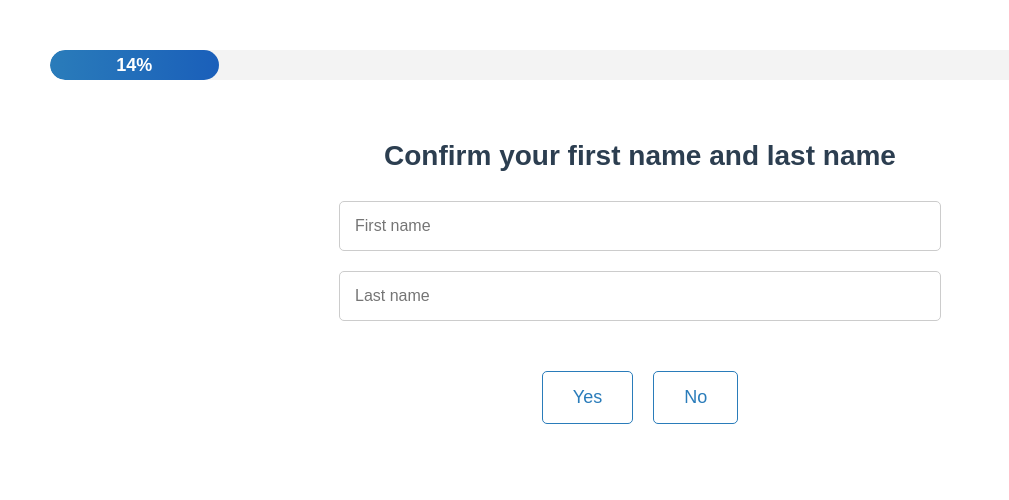
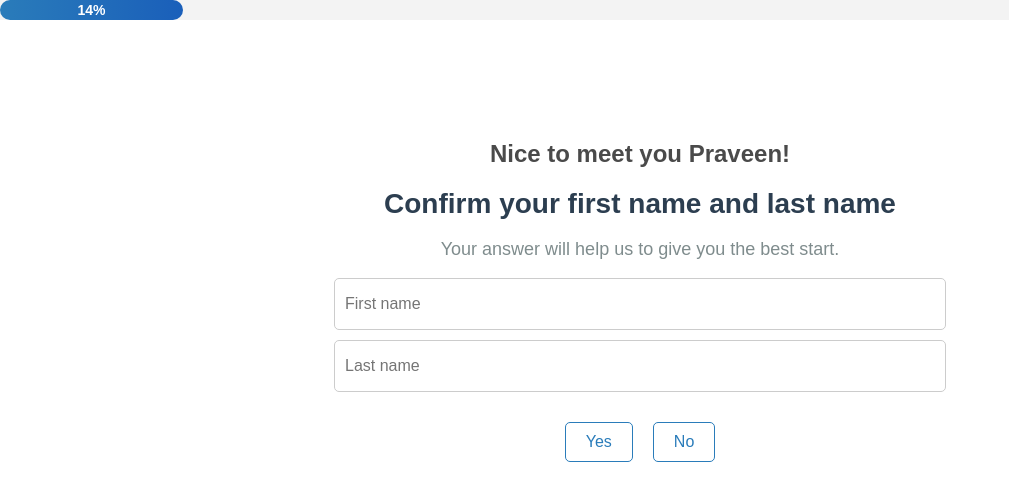
Before and after one commit to praveenATseertree/ReactQuestionPage, a React (Create React App) app: page / in a window 1280 px wide. Shown: the top 500 px of the page, without its empty margins (0-1009 px from the left). Built offline with nearby package versions, Linux system fonts and the light colour scheme.

Commit message:
fixed the prog bar,input fields,greetings and back button

```diff
--- a/src/Questionnaire.css
+++ b/src/Questionnaire.css
@@ -2,17 +2,38 @@
   text-align: center;
   padding: 50px;
   font-family: Arial, sans-serif;
+  position: relative; /* Add this line */
 }
 
-.progress-bar-container {
+/*.progress-bar-container {
   width: 100%;
   background-color: #f3f3f3;
   height: 30px;
   margin-bottom: 20px;
   border-radius: 15px;
   overflow: hidden;
-  position: relative;
+  position: fixed;
+  top: 0;
+  left: 0;
+  right: 0;
+  z-index: 999;
+}*/
+
+.progress-bar-container {
+  width: 100%;
+  background-color: #f3f3f3;
+  height: 20px;
+  margin-bottom: 20px;
+  border-top-right-radius: 15px; /* Rounded only on the right side */
+  border-bottom-right-radius: 15px; /* Rounded only on the right side */
+  overflow: hidden;
+  position: fixed;
+  top: 0;
+  left: 0;
+  right: 0;
+  z-index: 999;
 }
+
 
 .progress-bar {
   height: 100%;
@@ -30,17 +51,20 @@
   position: absolute;
   width: 100%;
   text-align: center;
-  font-size: 18px;
+  font-size: 14px;
 }
 
 .header {
   display: flex;
   justify-content: space-between;
   align-items: center;
+  margin-top: 50px; /* Add this line to give space from top */
 }
 
 .back-button {
-  margin-top: 20px;
+  position: absolute;
+  top: 50px; /* Adjust the position as needed */
+  left: 20px;
 }
 
 .back-button a {
@@ -82,10 +106,10 @@
   background-color: white;
   border: 1px solid #2a7cba;
   color: #2a7cba;
-  padding: 15px 30px;
-  font-size: 18px;
-  margin: 10px;
+  padding: 10px 20px;
+  font-size: 16px;
   cursor: pointer;
+  margin: 0 10px;
   border-radius: 5px;
   transition: background-color 0.3s, color 0.3s;
 }
@@ -97,35 +121,54 @@
 
 .submit-button {
   background-color: #2a7cba;
+  color: white;
+  padding: 10px 20px;
+  font-size: 16px;
+  cursor: pointer;
+  margin: 0 10px;
+  border-radius: 5px;
   border: none;
-  color: white;
-  padding: 15px 30px;
-  font-size: 18px;
-  cursor: pointer;
-  border-radius: 5px;
+  transition: background-color 0.3s;
 }
 
+.submit-button:disabled {
+  background-color: #cccccc;
+  cursor: not-allowed;
+}
+
+/*.input-field {
+  display: block;
+  width: 50%;
+  margin: 10px auto;
+  padding: 10px;
+  font-size: 16px;
+  border: 1px solid #cccccc;
+  border-radius: 5px;
+}*/
+
 .input-field {
-  width: calc(50% - 20px);
-  padding: 15px;
-  margin: 10px;
+  display: block;
+  width: 50%;
+  height: 30px;
+  margin: 10px auto;
+  padding: 10px;
   font-size: 16px;
-  border: 1px solid #ccc;
+  border: 1px solid #cccccc;
   border-radius: 5px;
-  transition: border-color 0.3s;
+  transition: border-color 0.3s; /* Smooth transition for border color */
 }
 
 .input-field:focus {
-  outline: none;
-  border-color: #2a7cba;
+  border-color: #2a7cba; /* Blue border color when input is focused */
+  outline: none; /* Remove default focus outline */
 }
 
 .checkbox-input {
   margin-right: 10px;
+  padding: 20px;
 }
 
 .terms-label {
   font-size: 16px;
-  color: #2c3e50;
-  cursor: pointer;
+  color: #7f8c8d;
 }
--- a/src/Questionnaire.js
+++ b/src/Questionnaire.js
@@ -73,18 +73,25 @@ class Questionnaire extends Component {
 
     return (
       <div className="questionnaire-container">
+        <div className="header">
           <div className="progress-bar-container">
             <div className="progress-bar" style={{ width: `${progressPercentage}%` }}>
               <span className="progress-text">{Math.round(progressPercentage)}%</span>
             </div>
           </div>
-        <div className="header">
+        </div>
+
         <div className="back-button">
           {currentQuestionIndex > 0 && <a href="#" onClick={this.handleBack}>Back</a>}
         </div>
+
+        <div className="greeting">
+          <h2>Nice to meet you Praveen!</h2>
         </div>
+
         <div className="question">
           <h1>{questions[currentQuestionIndex]}</h1>
+          <p>Your answer will help us to give you the best start.</p>
           {currentQuestionIndex === 0 && (
             <div className="name-inputs">
               <input
```
Lines whose indentation alone changed are shown as unchanged.
